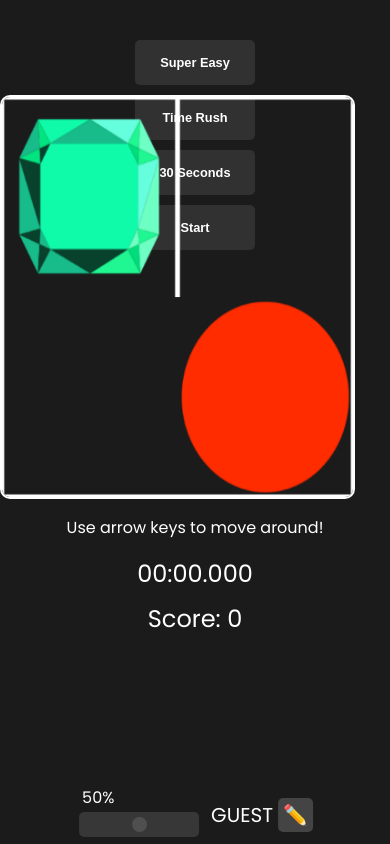
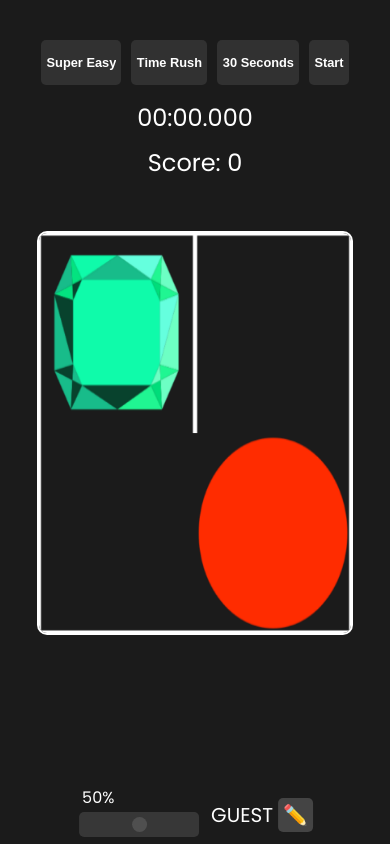
Before and after one commit to hendrikpat/maze, a plain HTML site: page index.html in a window 390 px wide. Drawn offline with nearby package versions, Linux system fonts and the light colour scheme; some packages are replaced by stand-ins of ours; a script that the page names is missing.

Commit message:
Mobile Test 3

```diff
--- a/index.html
+++ b/index.html
@@ -79,8 +79,6 @@
       </div>
     </div>
 
-    <p id="instructions">Use arrow keys to move around!</p>
-
     <div id="timer">00:00.000</div>
     <div id="score">Score: 0</div>
 
--- a/style.css
+++ b/style.css
@@ -25,6 +25,10 @@ html, body {
     display: inline-block;
     margin: auto;
     border-radius: 10px;
+    display: flex;
+    justify-content: center;
+    align-items: center;
+    height: 80vh;
 }
 #mazeContainer #mazeCanvas {
     margin: 0;
@@ -128,6 +132,7 @@ input:focus, select:focus {
 
 #instructions {
     margin-top: 425px;
+    display: none;
 }
 
 #timer, #score {
@@ -383,15 +388,16 @@ input:focus, select:focus {
     display: block;
   }
   #mazeCanvas {
-    width: 90%;
+    width: 80%;
     height: auto;
   }
   #menu select, #menu input[type="button"] {
     font-size: 0.8em;
     padding: 5px;
+    width: auto;
   }
   #menu .custom-select {
-    width: 100%;
+    width: auto;
   }
   body {
     overflow: hidden;
```
